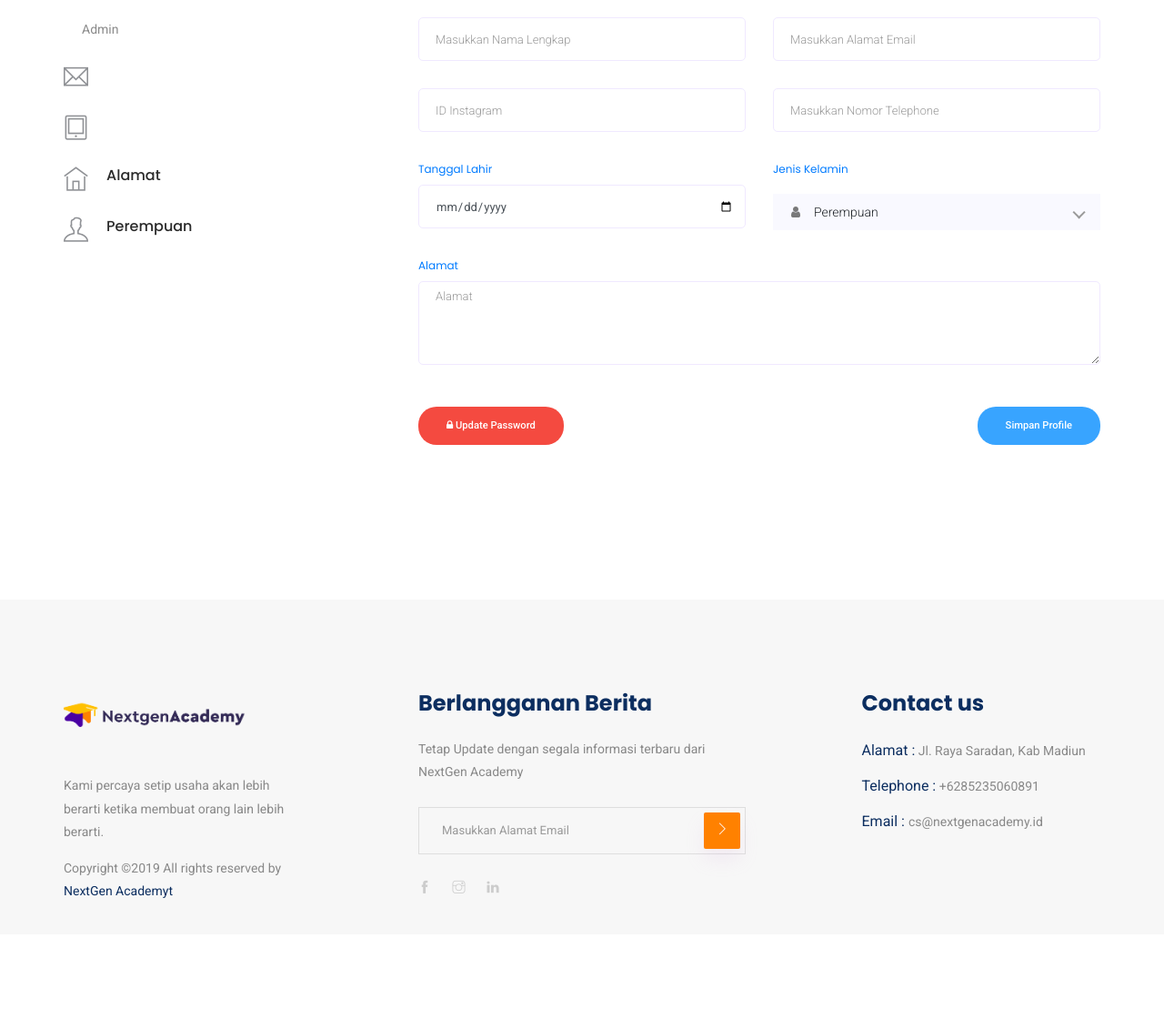
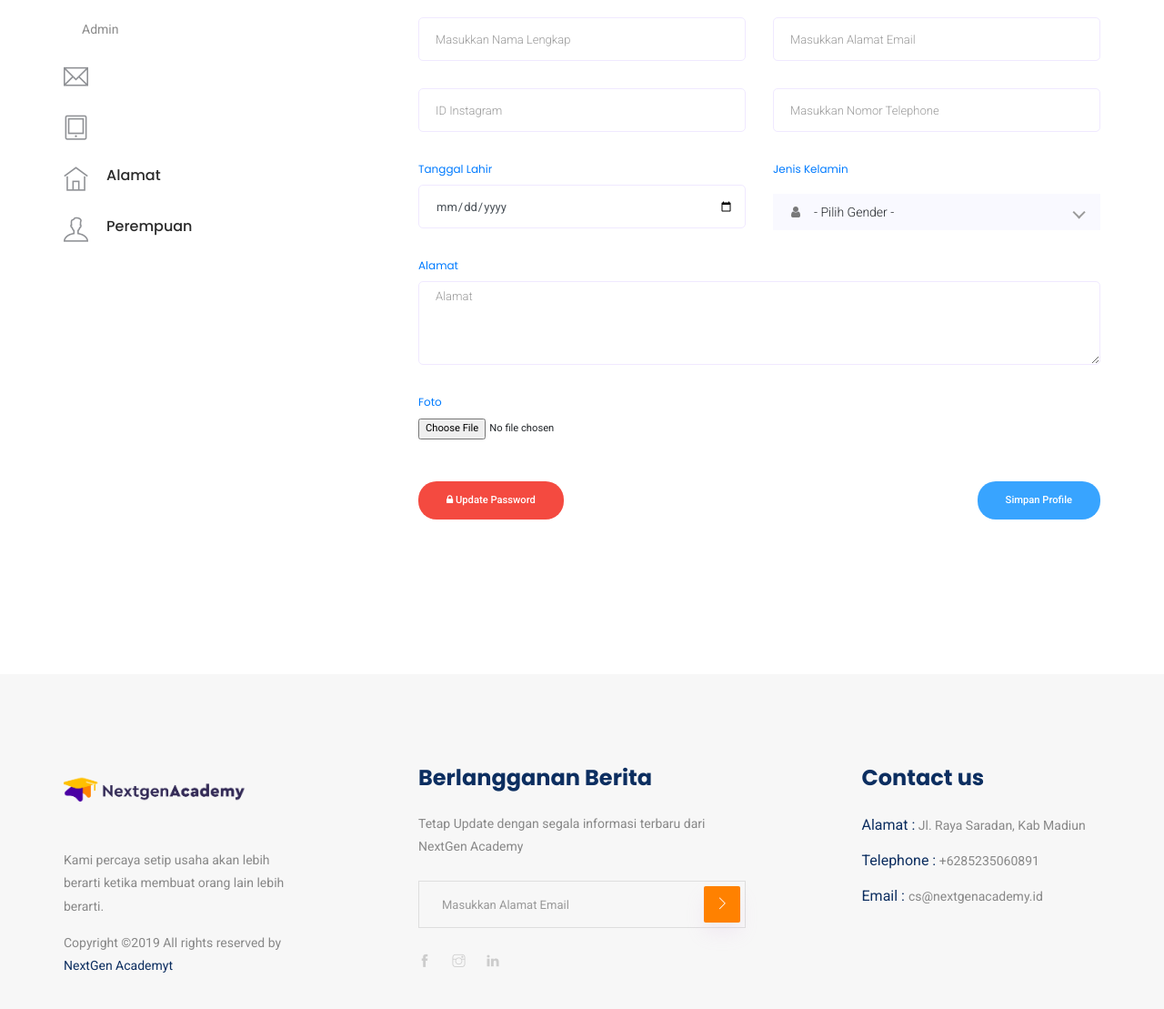
Before and after one commit to digilapss/nextgenacademy, a CodeIgniter app: page /database/index.php/user/profile in a window 1280 px wide. Shown: the part 647-1756 px from the top of the page at 91% size. Before the commit the page ends 1634 px from the top, so only its background shows below. Run offline with CodeIgniter, Linux system fonts and the light colour scheme.

Commit message:
update save profile

```diff
--- a/application/controllers/Admin.php
+++ b/application/controllers/Admin.php
@@ -24,7 +24,7 @@ class Admin extends CI_Controller {
 
 		parent::__construct();
 
-		$this->load->model('Login');
+		$this->load->model('AccountModel');
 		$this->load->library('session');
 
         ini_set('display_error','off');
@@ -40,7 +40,7 @@ class Admin extends CI_Controller {
 
     public function course(){
 
-        if($this->session->userdata('role') !== 'mentor'){
+        if($this->session->userdata('role') == 2){
             redirect(base_url());
         }
 
--- a/application/controllers/Course.php
+++ b/application/controllers/Course.php
@@ -24,7 +24,7 @@ class Course extends CI_Controller {
 
 		parent::__construct();
 
-		$this->load->model('Login');
+		$this->load->model('AccountModel');
 		$this->load->model('CourseModel');
 		$this->load->model('Converter');
 		$this->load->model('ClassModel');
--- a/application/controllers/User.php
+++ b/application/controllers/User.php
@@ -25,7 +25,7 @@ class User extends CI_Controller {
 
 		parent::__construct();
 
-		$this->load->model('Login');
+		$this->load->model('AccountModel');
 		$this->load->library('session');
 
         ini_set('display_error','off');
@@ -58,7 +58,7 @@ class User extends CI_Controller {
 
 	public function login($email, $pass, $index_course){
 
-			$cek_login = $this->Login->CekLogin($email, $pass);
+			$cek_login = $this->AccountModel->CekLogin($email, $pass);
 
 			if ($cek_login->num_rows()>0) {
 				# code...
@@ -87,7 +87,7 @@ class User extends CI_Controller {
 
 					if(!$index_course){
 
-						redirect(base_url());
+						redirect(base_url().'user/profile');
 
 					} else {
 
@@ -97,8 +97,7 @@ class User extends CI_Controller {
 
 				} else {
 
-
-					redirect(base_url());
+					redirect(base_url().'user/profile');
 
 				}
 
@@ -215,8 +214,55 @@ class User extends CI_Controller {
 
 	}
 
+	public function profile_update(){
+
+		if(!$this->input->post()){
+
+			show_404();
+
+		} else {
+
+			$data['name'] = $this->input->post('name');
+			$data['email'] = $this->input->post('email');
+			$data['instagram_id'] = $this->input->post('instagram_id');
+			$data['born_date'] = $this->input->post('birthday');
+			$data['phone_number'] = $this->input->post('phone_number');
+			$data['gender'] = $this->input->post('gender');
+			$data['address'] = $this->input->post('address');
+			$account_id = $this->session->userdata('account_id');
+
+			if(!$this->input->post('filefoto')){
+
+				$this->AccountModel->update_profile($account_id, $data);
+
+				if(!$this->db->affected_rows()){
+
+					$this->session->set_flashdata('signup_alert', '<div class="alert alert-danger" role="alert">
+							<i class="fa fa-check"></i> Update Profile Berhasil
+						</div>  ') ;
+					redirect(base_url().'user/profile');
+
+				} else {
+
+					$this->session->set_flashdata('signup_alert', '<div class="alert alert-success" role="alert">
+							Update Profile Berhasil
+						</div>') ;
+					redirect(base_url().'user/profile');
+
+				}
+
+			} else {
+
+				echo 'with foto upload ';
+
+			}
+
+
+		}
+
+	}
+
 	public function logout(){
-
 
 		$this->session->sess_destroy();
 		redirect(base_url().'user/signin');
--- a/application/models/Login.php
+++ b/application/models/AccountModel.php
@@ -1,6 +1,6 @@
 <?php if (!defined('BASEPATH')) exit('No direct script access allowed');
 
-class Login extends CI_Model {
+class AccountModel extends CI_Model {
 
 	public function CekLogin($email, $pass){
 
@@ -9,13 +9,18 @@ class Login extends CI_Model {
 
         return $this->db->get('account');
 
-
     }
 
     public function signup($data){
 
         return $this->db->insert('account', $data);
 
+    }
+
+    public function update_profile($account_id ,$data_profile){
+        $this->db->set($data_profile);
+        $this->db->where('account_id', $account_id);
+        $this->db->update('account');
     }
 
     // public function user_id($user) {
--- a/application/views/member_profile.php
+++ b/application/views/member_profile.php
@@ -65,7 +65,10 @@
           </div>
         </div>
         <div class="col-lg-8">
-          <form class="form-contact contact_form" action="#" method="post" id="contactForm" novalidate="novalidate">
+
+        <?= $this->session->flashdata('signup_alert') ?>
+
+          <form class="form-contact"  action="<?= base_url().'user/profile_update' ?>" method="post"  enctype="multipart/form-data" onsubmit="return cek_form_profile(this)">
             <div class="row">
               <!-- <div class="col-12">
                 <div class="form-group">
@@ -75,28 +78,28 @@
               </div> -->
               <div class="col-sm-6">
                 <div class="form-group">
-                  <input class="form-control" name="name" value="<?= $this->session->userdata('name') ?>" id="name" type="text" onfocus="this.placeholder = ''" onblur="this.placeholder = 'Masukkan Nama Lengkap'" placeholder = 'Masukkan Nama Lengkap'>
+                  <input class="form-control" name="name" value="<?= $this->session->userdata('name') ?>" id="name" type="text" onfocus="this.placeholder = ''" onblur="this.placeholder = 'Masukkan Nama Lengkap'" placeholder = 'Masukkan Nama Lengkap' required>
                 </div>
               </div>
               <div class="col-sm-6">
                 <div class="form-group">
-                  <input class="form-control" name="email" value="<?= $this->session->userdata('email') ?>" id="email" type="email" onfocus="this.placeholder = ''" onblur="this.placeholder = 'Masukkan Alamat Email'" placeholder = 'Masukkan Alamat Email'>
+                  <input class="form-control" name="email" value="<?= $this->session->userdata('email') ?>" id="email" type="email" onfocus="this.placeholder = ''" onblur="this.placeholder = 'Masukkan Alamat Email'" placeholder = 'Masukkan Alamat Email' required>
                 </div>
               </div>
               <div class="col-sm-6">
                 <div class="form-group">
-                  <input class="form-control" name="email" value="<?= $this->session->userdata('instagram_id') ?>" id="email" type="email" onfocus="this.placeholder = ''" onblur="this.placeholder = 'ID Instagram'" placeholder = 'ID Instagram'>
+                  <input class="form-control" name="instagram_id" value="<?= $this->session->userdata('instagram_id') ?>" id="email" type="text" onfocus="this.placeholder = ''" onblur="this.placeholder = 'ID Instagram'" placeholder = 'ID Instagram' required>
                 </div>
               </div>
               <div class="col-sm-6">
                 <div class="form-group">
-                  <input class="form-control" name="subject" value="<?= $this->session->userdata('phone_number') ?>" id="subject" type="number" onfocus="this.placeholder = ''" onblur="this.placeholder = 'Masukkan Nomor Telephone'" placeholder = 'Masukkan Nomor Telephone'>
+                  <input class="form-control" name="phone_number" value="<?= $this->session->userdata('phone_number') ?>" id="subject" type="number" onfocus="this.placeholder = ''" onblur="this.placeholder = 'Masukkan Nomor Telephone'" placeholder = 'Masukkan Nomor Telephone' required>
                 </div>
               </div>
               <div class="col-sm-6">
                 <label for="" class="text-primary">Tanggal Lahir</label>
                 <div class="form-group">
-                  <input class="form-control" name="email" id="email" type="date" onfocus="this.placeholder = ''" onblur="this.placeholder = 'Tanggal Lahir'" placeholder = 'Tanggal Lahir'>
+                  <input class="form-control" name="birthday" id="birthday" type="date" onfocus="this.placeholder = ''" onblur="this.placeholder = 'Tanggal Lahir'" placeholder = 'Tanggal Lahir' required>
                 </div>
               </div>
 
@@ -105,18 +108,24 @@
                 <div class="input-group-icon mt-10">
                     <div class="icon"><i class="fa fa-user" aria-hidden="true"></i></div>
                     <div class="form-select" id="default-select" >
-                        <select name="pemateri" id="pemateri">
+                        <div clas="gender_alert"></div>
+                        <select name="gender" id="gender">
                             <?php
 
-                                if($this->session->userdata('gender') == 0){
+                                if($this->session->userdata('gender') == 1){
                                     echo '
-                                    <option value="0" selected > Perempuan </option>
-                                    <option value="1" > Laki - laki </option>';
+                                    <option value="1" selected> Laki - laki </option>
+                                    <option value="2"  > Perempuan </option>    ';
+                                } else if ($this->session->userdata('gender') == 2){
+                                    echo '
+                                    <option value="1" > Laki - laki </option>
+                                    <option value="2"  selected > Perempuan </option> ';
+
                                 } else {
                                     echo '
-                                    <option value="0"  > Perempuan </option>
-                                    <option value="1" selected> Laki - laki </option>';
-
+                                    <option value="0" > - Pilih Gender - </option>
+                                    <option value="1" > Laki - laki </option>
+                                    <option value="2" > Perempuan </option>' ;
                                 }
                             ?>
                         </select>
@@ -138,10 +147,20 @@
                     <textarea class="form-control w-100" name="address"  id="address" cols="20" rows="4" onfocus="this.placeholder = ''" onblur="this.placeholder = 'Alamat'" placeholder = 'Alamat'><?= $this->session->userdata('address') ?></textarea>
                 </div>
               </div>
+              <div class="col-sm-6">
+                <label for="" class="text-primary">Foto</label>
+                <div class="form-group">
+                    <input type="file" name="filefoto" class="info-border circle small" value="<?= $this->session->userdata('image') ?>" style="width: 250px;" id="filename1" title="Upload Foto" accept="image/*" onchange="course_img(this,'preview')">
+               </div>
+              </div>
+              <div class="col-sm-6">
+                  <img id="preview" src="<?= $this->session->userdata('image') ?>" class="rounded" alt="" width="200px"/>
+              </div>
 
             </div>
             <div class="form-group mt-3 pull-right">
-              <button type="submit" class="genric-btn info circle">Simpan Profile</button>
+              <button type="submit" class="genric-btn info circle" id="sv_profile">Simpan Profile</button>
+              <!-- <button type="button" class="genric-btn warning circle" id="load_profile"><i class="fa fa-spinner fa-spin"></i> Loading...</button> -->
             </div>
             <div class="form-group mt-3 pull-left">
                 <a href="#" class="genric-btn danger circle"> <i class="fa fa-lock"></i> Update Password</a>
--- a/asset/js/course.js
+++ b/asset/js/course.js
@@ -19,6 +19,8 @@ $(document).ready(function(){
 	});
 
 })
+
+
 
 $("#load_course").hide();
 function cek_form(form){
@@ -48,16 +50,42 @@ function cek_form(form){
 }
 
 
+
+$("#load_profile").hide();
+function cek_form_profile(form){
+
+    if (form.gender.value == "0"){
+
+		$(".gender_text").remove();
+		$(".gender_alert").append("<p class='gender_text text-danger' >Pilih Gender</p>");
+		form.gender.focus();
+
+		return (false);
+
+    } else {
+
+		$("#sv_course").hide();
+		$("#load_course").show()
+		return (true);
+	}
+
+}
+
+$('#gender').on('change', function() {
+	$(".gender_text").remove();
+
+});
+
+
+
 $('#pemateri').on('change', function() {
 	$(".pemateri_text").remove();
 
 });
 
 
-
-
-function course_img(img,idpreview){
-    var gb = img.files;
+function course_img(gambar,idpreview){
+    var gb = gambar.files;
 
     for (var i = 0; i < gb.length; i++){
          var gbPreview = gb[i];
```
